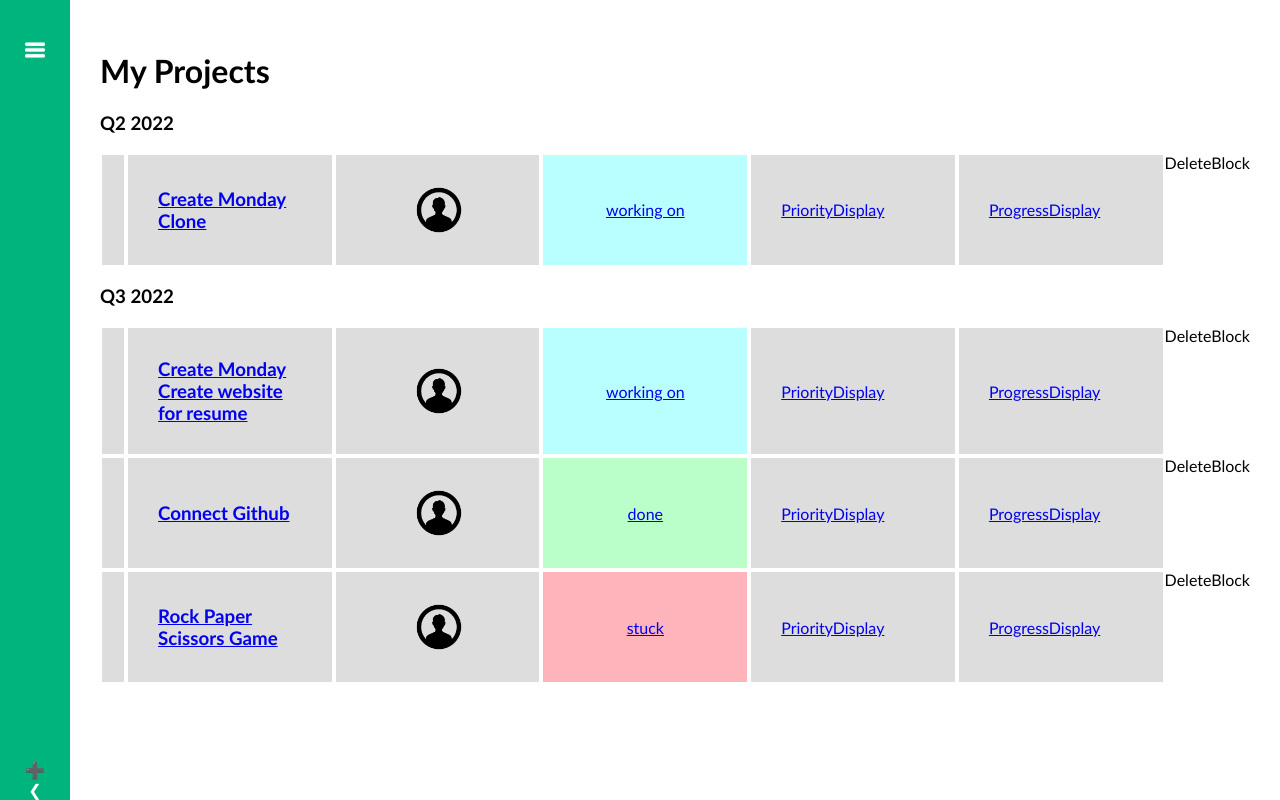
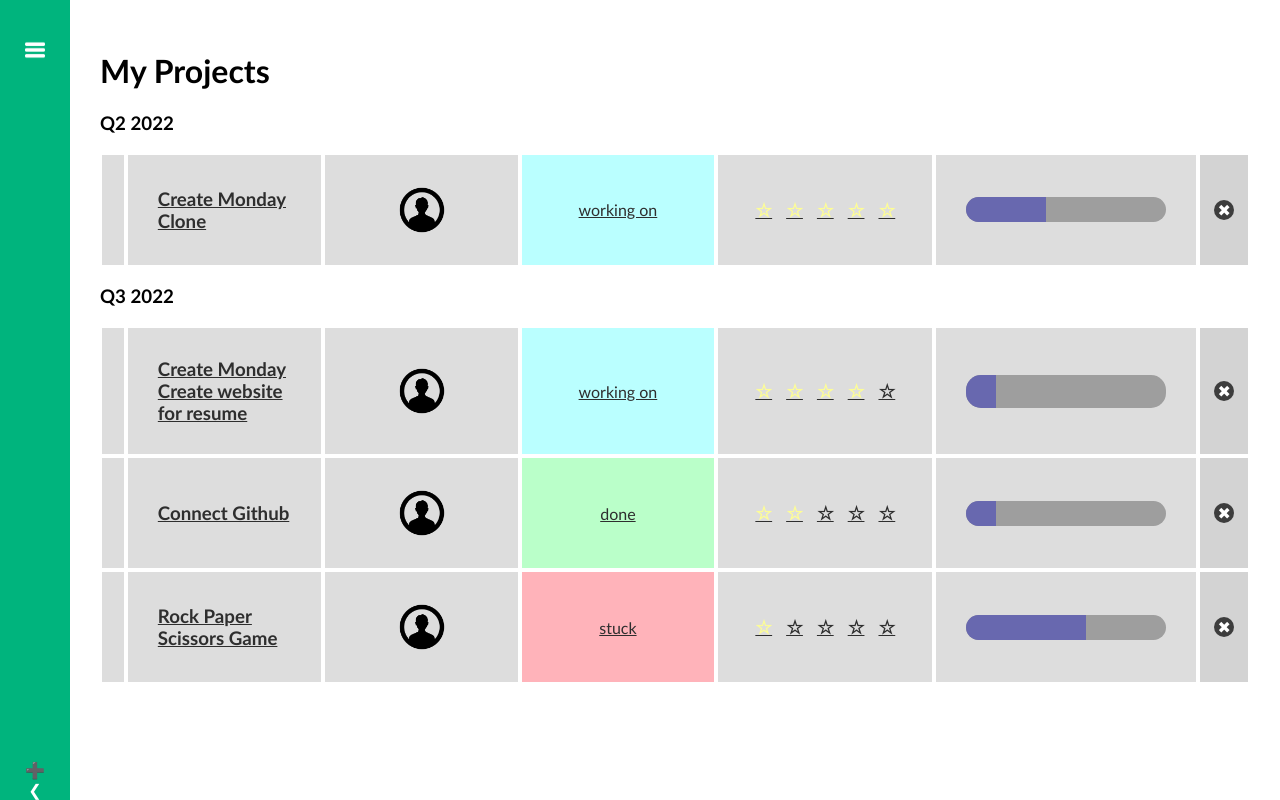
Before and after one commit to Sudo-Si/Monday-clone, a React (Create React App) app: page / in a window 1280 px wide. Built offline with nearby package versions, Linux system fonts and the light colour scheme.

Commit message:
DashBoard Styled and last is catagory for front end

```diff
--- a/src/components/DeleteBlock.js
+++ b/src/components/DeleteBlock.js
@@ -1,7 +1,12 @@
 const DeleteBlock =()=>{
 
+    const deleteTicket=()=>{
+        console.log("Deleted")
+    }
     return(
-        <div>DeleteBlock</div>
+    <div className="delete-block">
+        <div className="delete-icon" onClick={deleteTicket}>✖ </div>
+    </div>
     )
 }
 export default DeleteBlock
--- a/src/components/PriorityDisplay.js
+++ b/src/components/PriorityDisplay.js
@@ -1,7 +1,15 @@
-const PriorityDisplay =()=>{
+const PriorityDisplay =({priority})=>{
 
     return(
-        <div>PriorityDisplay</div>
+        <div className="priority-display">
+            <div className="star-container">
+            <h3 style={{color:priority >=1 ? 'rgb(253, 253 , 150)' : ''}}>☆</h3>
+            <h3 style={{color:priority >=2 ? 'rgb(253, 253 , 150)' : ''}}>☆</h3>
+            <h3 style={{color:priority >=3 ? 'rgb(253, 253 , 150)' : ''}}>☆</h3>
+            <h3 style={{color:priority >=4 ? 'rgb(253, 253 , 150)' : ''}}>☆</h3>
+            <h3 style={{color:priority >=5 ? 'rgb(253, 253 , 150)' : ''}}>☆</h3>
+            </div>
+        </div>
     )
 }
 export default PriorityDisplay
--- a/src/components/ProgressDisplay.js
+++ b/src/components/ProgressDisplay.js
@@ -1,7 +1,15 @@
-const ProgressDisplay =()=>{
+const ProgressDisplay =({progress})=>{
 
     return(
-        <div>ProgressDisplay</div>
+        <div className="progress-display">
+            <div className="progress-bar">
+                <div
+                style={{width: progress + '%'}}
+                className = "progress-indicator"
+                ></div>
+            </div>
+
+        </div>
     )
 }
 export default ProgressDisplay
--- a/src/components/TicketCard.js
+++ b/src/components/TicketCard.js
@@ -15,8 +15,8 @@ return (
            <h3>{ticket.title}</h3>
             <AvatarDisplay ticket={ticket}/>
             <StatusDisplay status={ticket.status}/>
-            <PriorityDisplay/>
-            <ProgressDisplay/>
+            <PriorityDisplay priority={ticket.priority}/>
+            <ProgressDisplay progress={ticket.progress}/>
     </Link>
             <DeleteBlock/>
         </div>
--- a/src/index.css
+++ b/src/index.css
@@ -5,6 +5,10 @@ html, body{
 }
 .app{
      display: flex;
+}
+#link{
+    text-direction: none;
+    color: rgb(46,46,46);
 }
 
 /*----------------------------- NAV BAR  -----------------------------------*/
@@ -96,5 +100,49 @@ width: 100%;
 .ticket-card .status-display{
     display: flex;
     justify-content: center;
+  }
 
+.ticket-card .priority-display{
+    display: flex;
+    justify-content: center;
+  }
+.ticket-card .priority-display .star-container{
+    display: flex;
+  }
+.ticket-card .priority-display .star-container h3{
+    margin: 7px;
+    padding: 0;
+  }
+.ticket-card .progress-display{
+    min-width:200px;
+    }
+.ticket-card .progress-bar{
+    width: 100%;
+    height: 50%;
+    background-color: rgb(158,158,158);
+    border-radius: 15px;
+    overflow: hidden;
+    }
+.ticket-card .progress-bar .progress-indicator{
+    background-color:rgb(104,104,175);
+    height: 100%;
 }
+.ticket-card .delete-block{
+    background-color: rgb(211,211,211);
+    margin: 2px;
+    width: 50px;
+    display:flex;
+    justify-content: center;
+    align-items: center;
+}
+
+.ticket-card .delete-block .delete-icon{
+    width:20px;
+    height:20px;
+    border-radius:10px;
+    background-color:rgb(61,61,61);
+    display:flex;
+    justify-content: center;
+    align-items:center;
+    color: rgb(255,255,255);
+}
--- a/src/pages/Dashboard.js
+++ b/src/pages/Dashboard.js
@@ -32,7 +32,7 @@ const Dashboard =()=>{
             owner:'Simon',
             status: 'done',
             progress:15,
-            priority: 4,
+            priority: 2,
             description:'connect repo to site ',
             avatar:'https://www.linkedin.com/in/othusitse-dalgleish-maswabi/?lipi=urn%3Ali%3Apage%3Ad_flagship3_feed%3BkUiBOyZ8QDGaA8TejaqMcQ%3D%3D',
             timestamp:'2022-08-16T15:58:00'
@@ -42,8 +42,8 @@ const Dashboard =()=>{
             title:'Rock Paper Scissors Game',
             owner:'Simon',
             status: 'stuck',
-            progress:15,
-            priority: 4,
+            progress:60,
+            priority: 1,
             description:'create personal website ',
             avatar:'https://www.linkedin.com/in/othusitse-dalgleish-maswabi/?lipi=urn%3Ali%3Apage%3Ad_flagship3_feed%3BkUiBOyZ8QDGaA8TejaqMcQ%3D%3D',
             timestamp:'2022-08-16T15:58:00'
```
